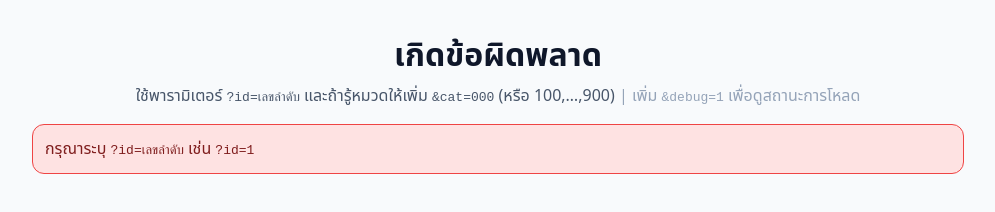
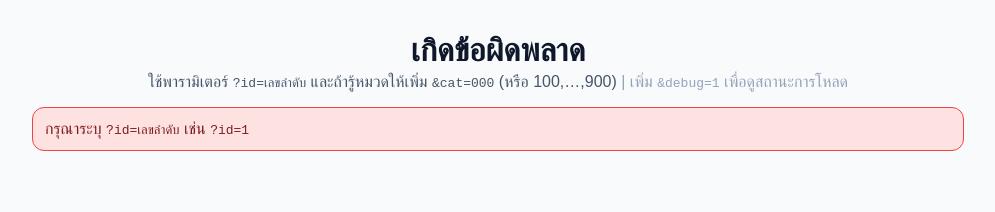
Before and after one commit to noijirasak/smart-library, a plain HTML site: page index.html in a window 1280 px wide. Shown: the whole page, without its empty margins (142-1137 px from the left). Drawn offline with nearby package versions, Linux system fonts and the light colour scheme.

Commit message:
Update style.css

```diff
--- a/style.css
+++ b/style.css
@@ -3,7 +3,8 @@
 }
 body {
   margin: 0;
-  font-family: system-ui, -apple-system, 'Segoe UI', Roboto, 'Noto Sans Thai', Arial, sans-serif;
+  font-family: 'K2D', sans-serif;
+  font-weight: 400;
   color: #0f172a;
   background: #f8fafc;
 }
```
